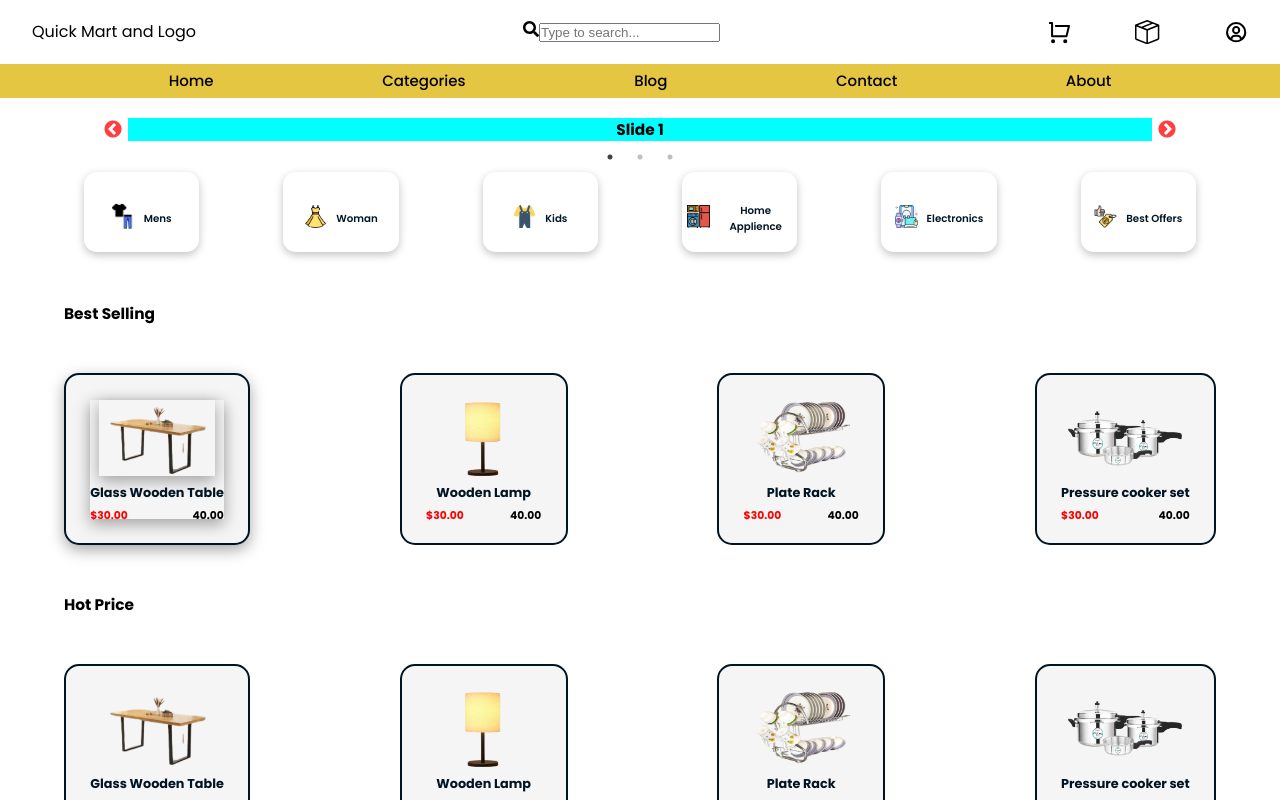
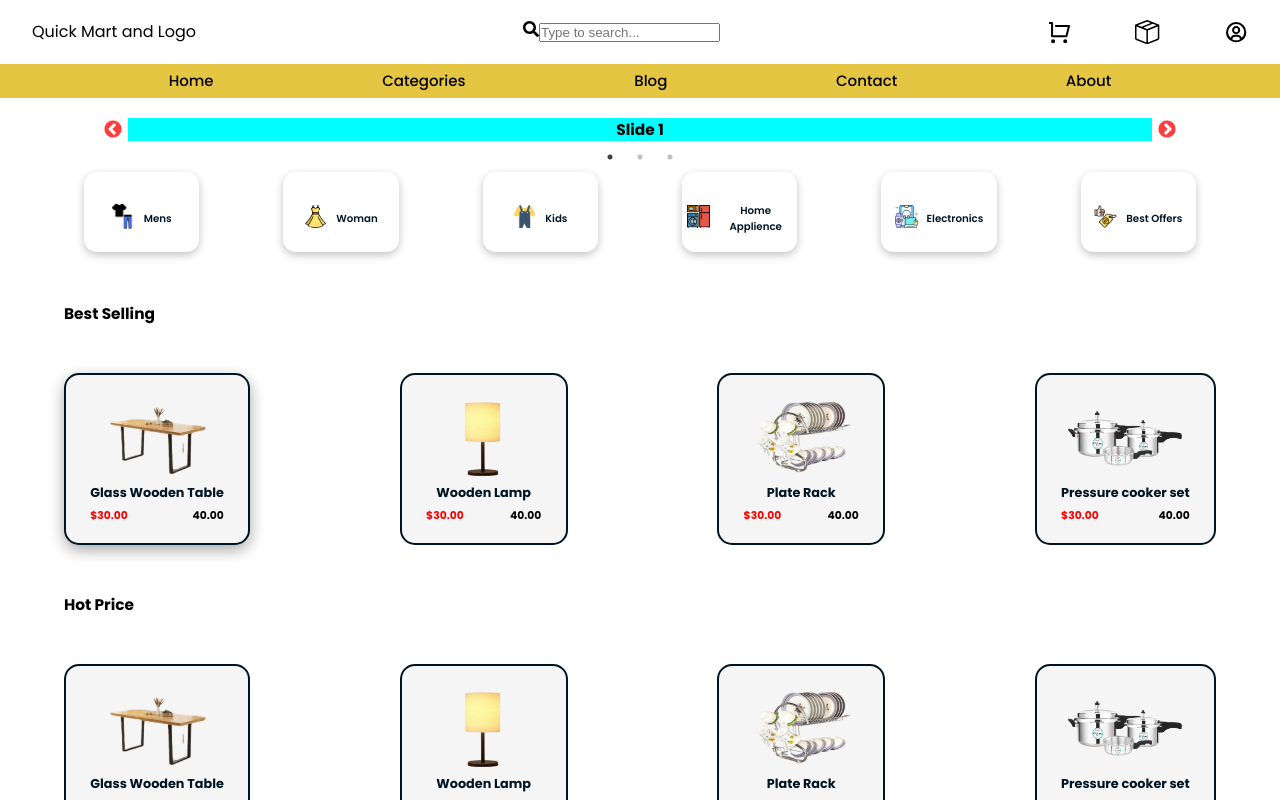
Before and after one commit to Ishikaza-das/Souvagya, a React (Create React App) app: page / in a window 1280 px wide. In both pictures the pointer is over the element 157 px from the left and 459 px from the top of the page. Shown: the top 800 px of the page. Built offline with nearby package versions, Linux system fonts and the light colour scheme.

Commit message:
reslove css part in best selling and hot price section

```diff
--- a/src/BUYER/NAVBAR/MainBody/Home/Home.css
+++ b/src/BUYER/NAVBAR/MainBody/Home/Home.css
@@ -118,6 +118,9 @@ h4{
 .best-selling :hover{
   box-shadow: rgba(0, 0, 0, 0.35) 0px 5px 15px;
 }
+.section1 :hover{
+  box-shadow: rgba(0, 0, 0, 0) 0px 0px 0px;
+}
 
 
                                             /* HOT PRICE SECTION */
```
